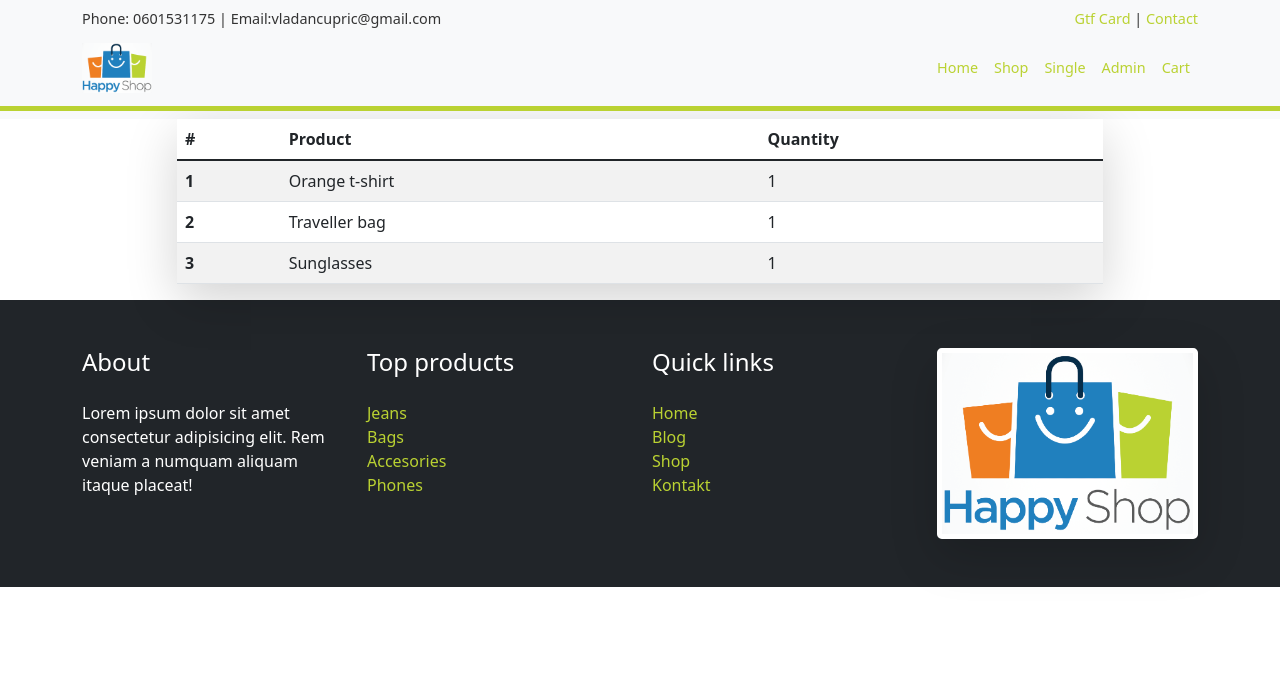
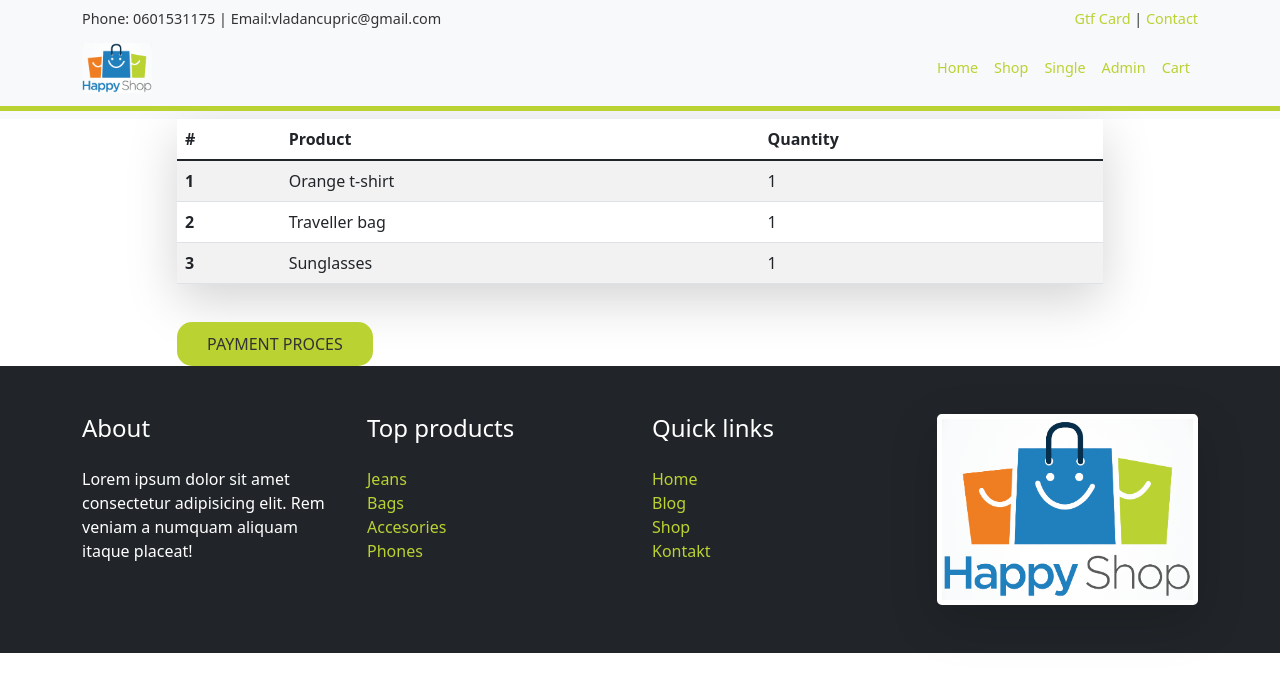
Before and after one commit to VladanStar/ShopReactJs, a React (Create React App) app: page /cart in a window 1280 px wide. Shown: the top 692 px of the page. Built offline with nearby package versions, Linux system fonts and the light colour scheme.

Commit message:
Add cart page

```diff
--- a/src/pages/Cart.js
+++ b/src/pages/Cart.js
@@ -1,4 +1,5 @@
 import React from "react";
+import { Link } from "react-router-dom";
 
 const Cart = () => {
   return (
@@ -32,6 +33,9 @@
                 </tr>
               </tbody>
             </table>
+            <Link to="/" className="button nt-4">
+              Payment proces
+            </Link>
           </div>
         </div>
       </article>
```
